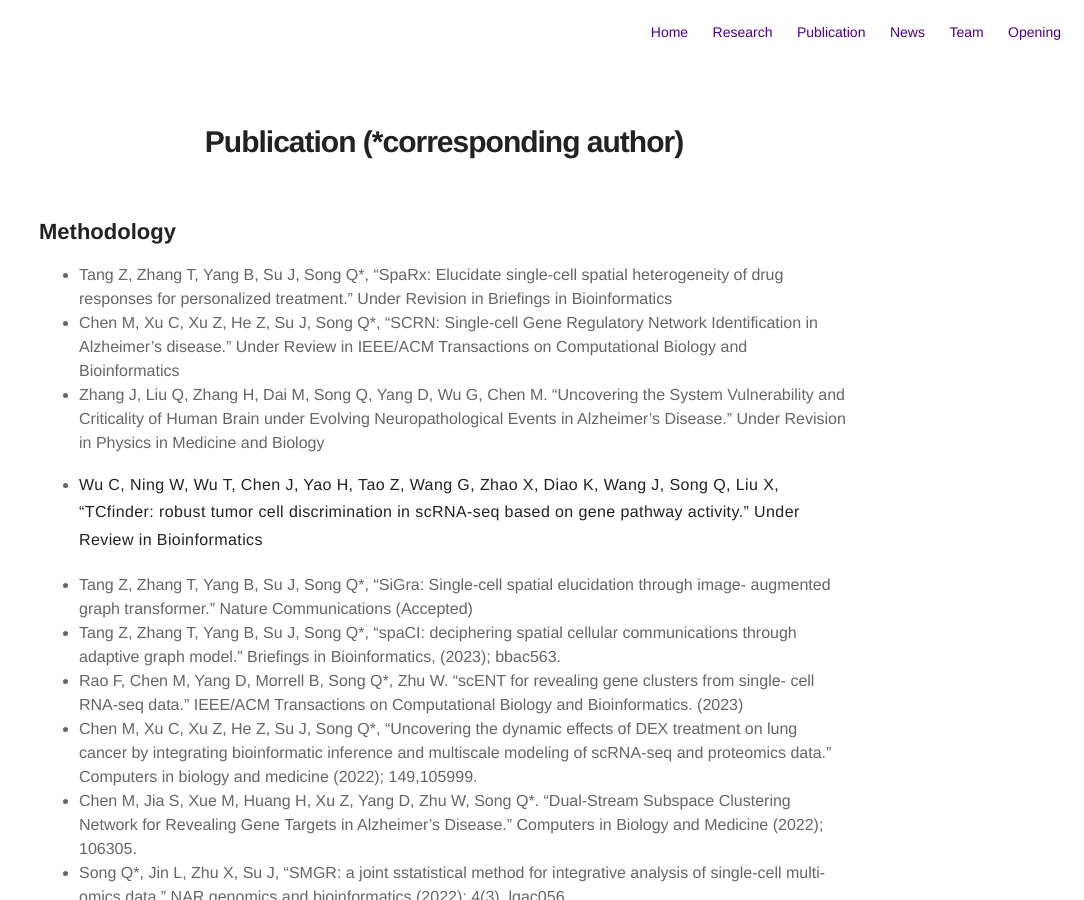
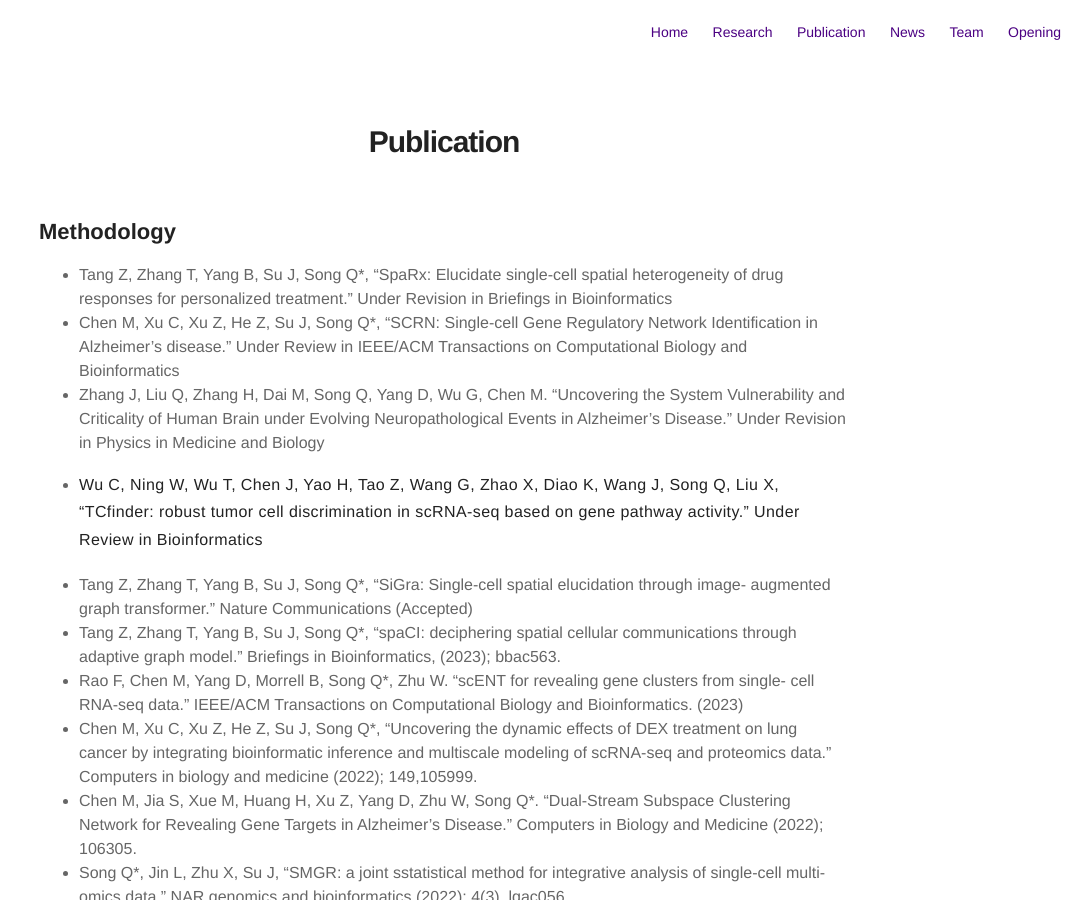
Before and after one commit to QSong-github/SongLab, a Jekyll site: the page built from pages/publication.md, in a window 1280 px wide and 900 px high. Shown: the whole window, without its empty margins (196-1280 px from the left). Built offline with Jekyll 4.4.1, drawn with Linux system fonts in a browser that asks for light colours.

Commit message:
Update publication.md

```diff
--- a/pages/publication.md
+++ b/pages/publication.md
@@ -2,7 +2,7 @@
 title: Publication
 layout: page
 ---
-# Publication (*corresponding author)
+# Publication
 
 ## Methodology
 * Tang Z, Zhang T, Yang B, Su J, Song Q*, “SpaRx: Elucidate single-cell spatial heterogeneity of drug
@@ -13,7 +13,7 @@ in Alzheimer’s disease.” Under Review in  IEEE/ACM Transactions on Computati
 Vulnerability and Criticality of Human Brain under Evolving Neuropathological Events in Alzheimer’s
 Disease.” Under Revision in Physics in Medicine and Biology
 * Wu C, Ning W, Wu T, Chen J, Yao H, Tao Z, Wang G, Zhao X, Diao K, Wang J, Song Q, Liu X,
-“TCfinder: robust tumor cell discrimination in scRNA-seq based on gene pathway activity.”  Under
+“TCfinder: robust tumor cell discrimination in scRNA-seq based on gene pathway activity.” Under
 Review in Bioinformatics
 
 * Tang Z, Zhang T, Yang B, Su J,  Song   Q*, “SiGra: Single-cell spatial elucidation through image-
```
Also changed, not shown: other parts of pages/publication.md (+2 -0 lines).
